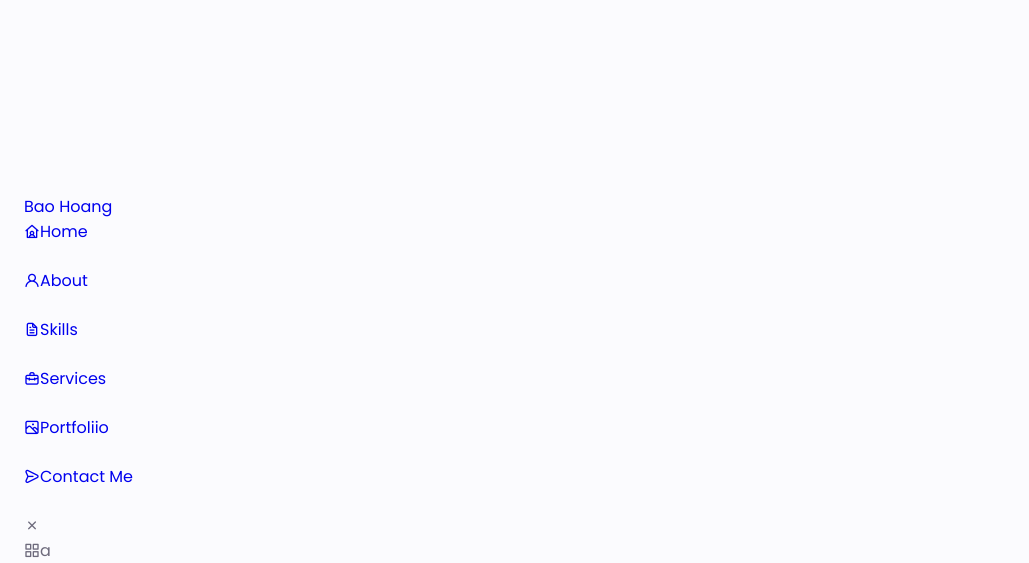
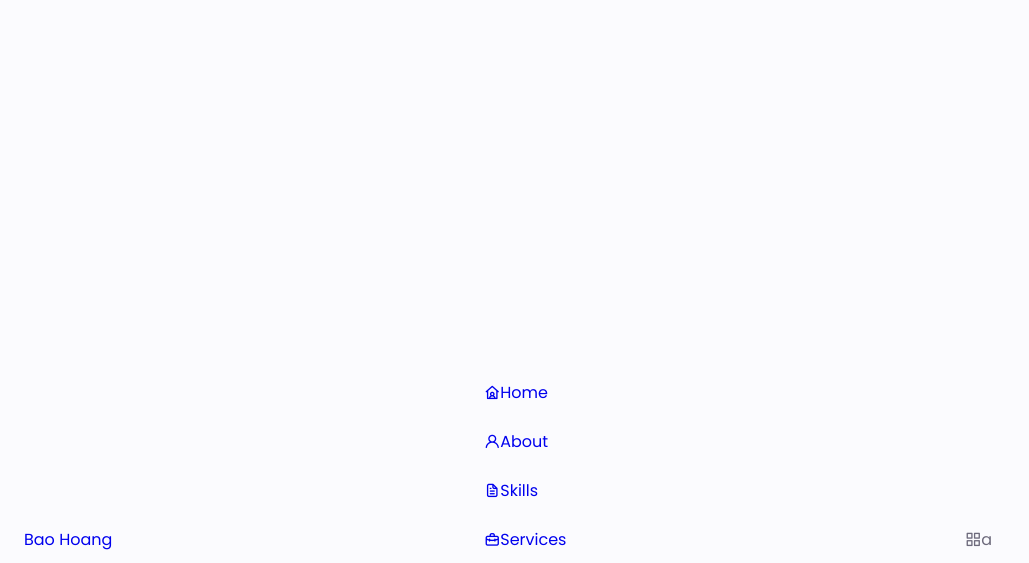
Before and after one commit to bqhoang301/portfolio-Git-heroku, a PHP site: page /portfolio/index.html in a window 1280 px wide. Shown: the part 237-800 px from the top of the page, without its empty margins (0-1029 px from the left). Run offline with PHP 8.4, Linux system fonts and the light colour scheme.

Commit message:
Update style.css

```diff
--- a/portfolio/assets/css/style.css
+++ b/portfolio/assets/css/style.css
@@ -158,6 +158,21 @@
 }
 /*=============== NAV ===============*/
 
+.nav{
+    max-width: 968px;
+    height: var(--header-height);
+    display: flex;
+    justify-content: space-between;
+    align-items: center;
+
+}
+
 /* Show menu */
 
 /* Active Link */
+
+/* Change Background header */
+
+/* ==================== Home =======================*/
+
+/*============ Buttons ==============*/
```
